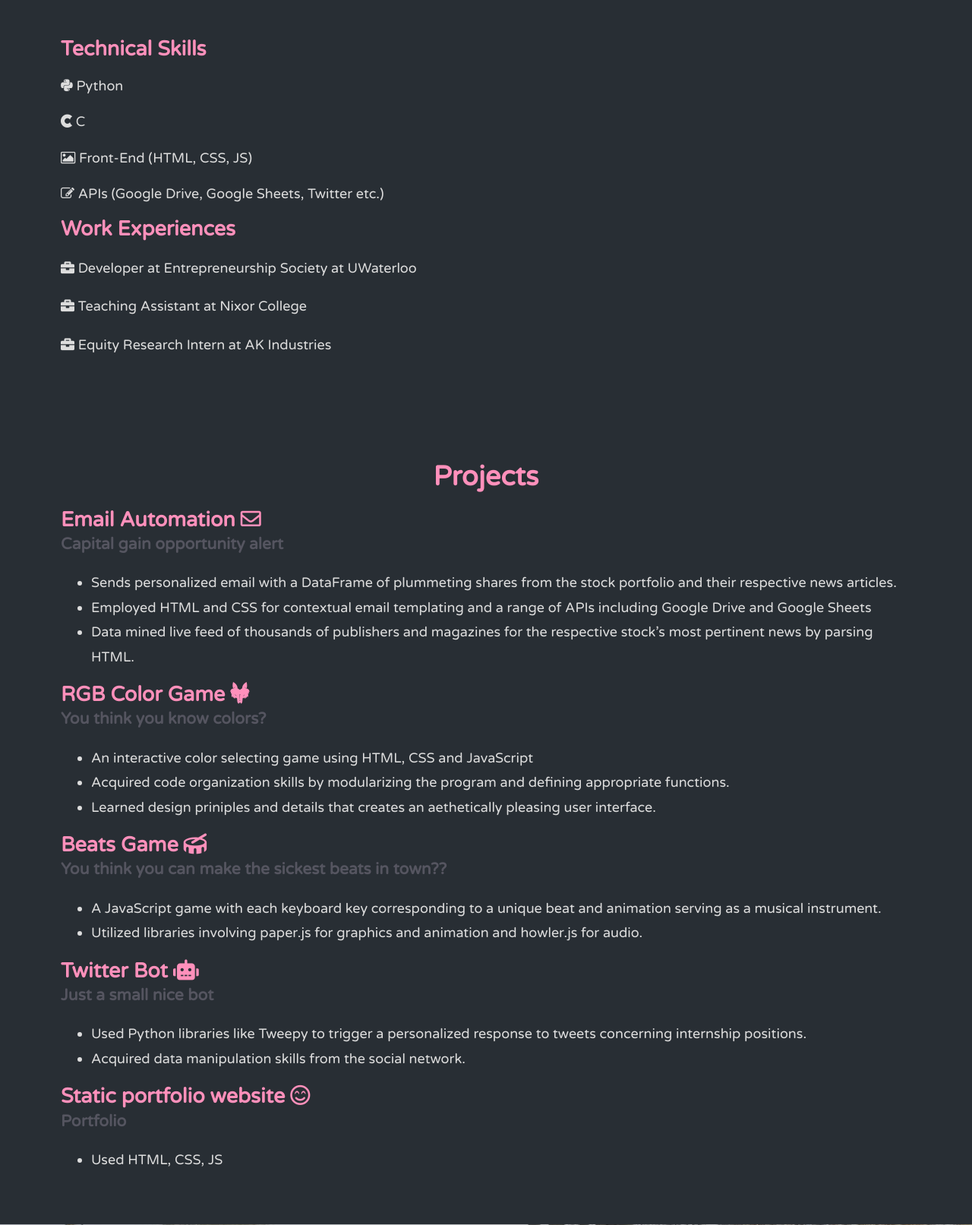
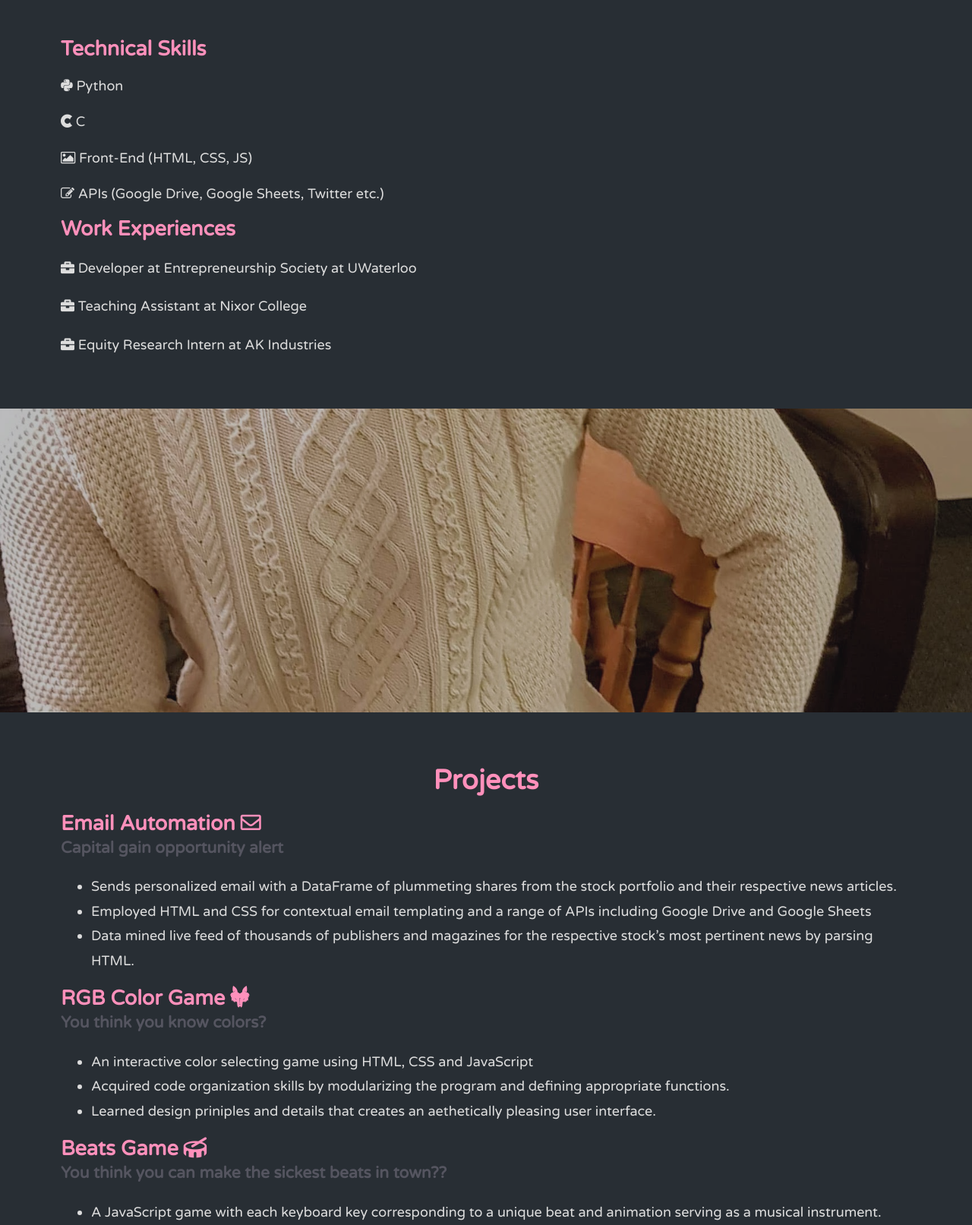
Before and after one commit to yousufafroze/Portfolio, a PHP site: page / in a window 1280 px wide. Shown: the part 1320-2933 px from the top of the page at 76% size. Run offline with PHP 8.4, Linux system fonts and the light colour scheme; some libraries are stand-ins or nearby versions.

Commit message:
Update Portfolio.css

```diff
--- a/Portfolio.css
+++ b/Portfolio.css
@@ -129,10 +129,10 @@ color:blue;
   min-height: 400px;
 } */
 
-/* .parallax-img3{
-  background-image: url('https://yousufafroze.github.io/Portfolio/Img/img3.jpg');
+.parallax-img3{
+  background-image: url('https://yousufafroze.github.io/Portfolio/Img/portfolio_img1.JPG');
   min-height: 400px;
-} */
+}
 
 
 /* Section Styling */
```
